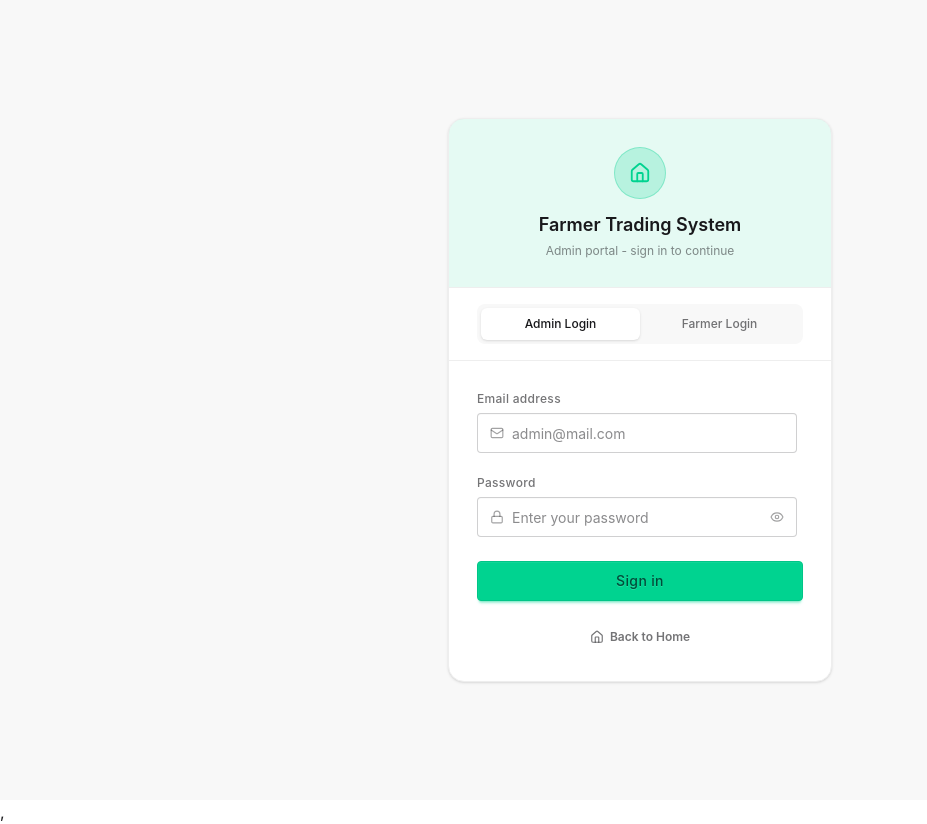
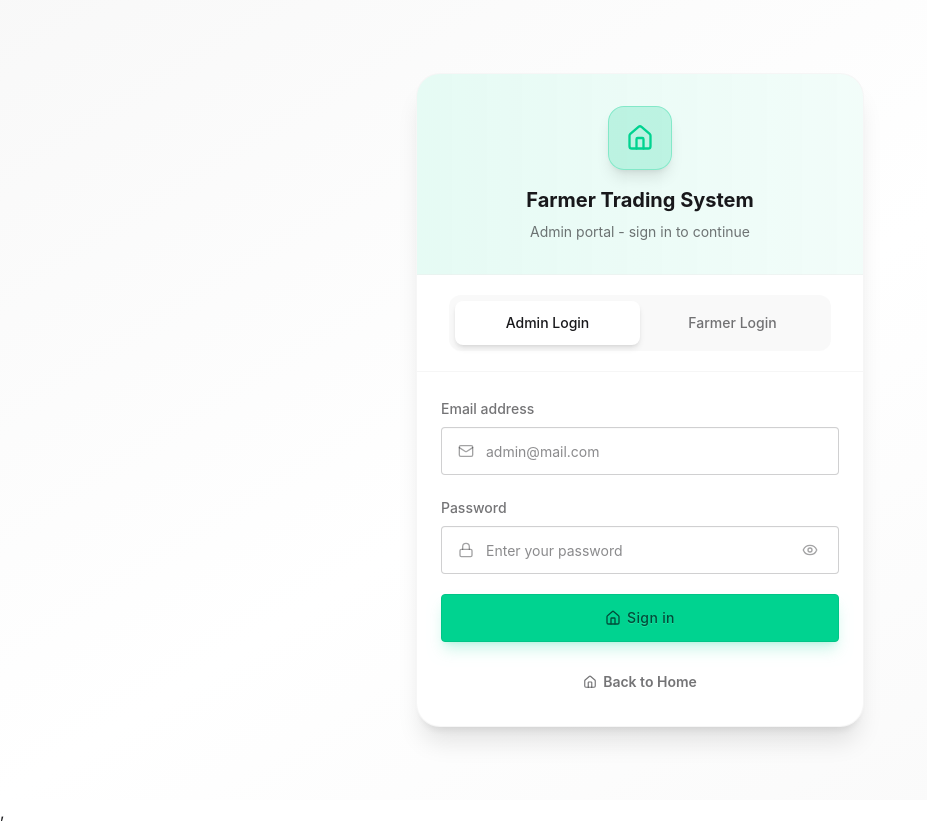
Before and after one commit to ankitjhagithub21/farmer-trading-system, a React (Vite) app in the folder frontend/: page /login in a window 1280 px wide. Shown: the whole page, without its empty margins (0-927 px from the left). Built offline with nearby package versions, Linux system fonts and the light colour scheme; no server answers.

Commit message:
updated login ui component

```diff
--- a/frontend/src/components/admin/AddDeal.jsx
+++ b/frontend/src/components/admin/AddDeal.jsx
@@ -47,7 +47,7 @@ const IconInput = ({ icon: Icon, accent = 'success', ...props }) => {
     info: 'focus-within:border-info focus-within:ring-info/20',
   }
   return (
-    <label className={`input outline-none flex items-center gap-2.5 focus-within:ring-2 transition-all ${rings[accent]}`}>
+    <label className={`input outline-none  w-full flex items-center gap-2.5 focus-within:ring-2 transition-all ${rings[accent]}`}>
       <Icon size={15} className="text-base-content/35 shrink-0" />
       <input className="grow text-sm bg-transparent outline-none placeholder:text-base-content/25" {...props} />
     </label>
@@ -205,7 +205,7 @@ const AddDeal = () => {
               name="farmer"
               value={dealForm.farmer}
               onChange={handleDealChange}
-              className="select select-bordered text-sm focus:border-success focus:ring-2 focus:ring-success/20 focus:outline-none w-full h-12"
+              className="select outline-none text-sm focus:border-success focus:ring-2 focus:ring-success/20 focus:outline-none w-full h-12"
               disabled={farmersLoading}
             >
               <option value="">{farmersLoading ? 'Loading...' : 'Choose a farmer...'}</option>
@@ -318,7 +318,7 @@ const AddDeal = () => {
                   name="status"
                   value={dealForm.status}
                   onChange={handleDealChange}
-                  className="select select-bordered text-sm focus:border-info focus:ring-2 focus:ring-info/20 focus:outline-none w-full"
+                  className="select outline-none text-sm focus:border-info focus:ring-2 focus:ring-info/20 focus:outline-none w-full"
                 >
                   <option value="pending">⏳ Pending</option>
                   <option value="paid">✅ Paid</option>
--- a/frontend/src/components/admin/Login.jsx
+++ b/frontend/src/components/admin/Login.jsx
@@ -77,31 +77,31 @@ const Login = () => {
   }
 
   return (
-    <div className="min-h-screen flex items-center justify-center bg-base-200 p-4">
-      <div className="w-full max-w-sm bg-base-100 rounded-2xl border border-base-300 overflow-hidden shadow-sm">
+    <div className="min-h-screen flex items-center justify-center bg-gradient-to-br from-base-200 via-base-100 to-base-200 p-4">
+      <div className="w-full max-w-md bg-base-100 rounded-3xl border border-base-300/50 shadow-xl backdrop-blur-sm overflow-hidden">
 
         {/* Header banner */}
-        <div className={`${loginType === 'admin' ? 'bg-success/10' : 'bg-info/10'} px-8 py-7 text-center border-b border-base-300`}>
-          <div className={`w-13 h-13 rounded-full ${loginType === 'admin' ? 'bg-success/20 border-success/30' : 'bg-info/20 border-info/30'} border flex items-center justify-center mx-auto mb-3`}>
-            {loginType === 'admin' ? <Home size={22} className={loginType === 'admin' ? 'text-success' : 'text-info'} /> : <User size={22} className="text-info" />}
+        <div className={`${loginType === 'admin' ? 'bg-gradient-to-r from-success/10 to-success/5' : 'bg-gradient-to-r from-info/10 to-info/5'} px-8 py-8 text-center border-b border-base-300/50`}>
+          <div className={`w-16 h-16 rounded-2xl ${loginType === 'admin' ? 'bg-success/20 border-success/30' : 'bg-info/20 border-info/30'} border flex items-center justify-center mx-auto mb-4 shadow-lg`}>
+            {loginType === 'admin' ? <Home size={28} className="text-success" /> : <User size={28} className="text-info" />}
           </div>
-          <h1 className="text-lg font-semibold">
+          <h1 className="text-xl font-bold text-base-content">
             Farmer Trading System
           </h1>
-          <p className="text-xs text-base-content/50 mt-1">
+          <p className="text-sm text-base-content/60 mt-2">
             {loginType === 'admin' ? 'Admin portal - sign in to continue' : 'Farmer portal - enter your mobile number'}
           </p>
         </div>
 
         {/* Login Type Toggle */}
-        <div className="px-7 py-4 border-b border-base-300">
-          <div className="flex bg-base-200 rounded-lg p-1">
+        <div className="px-8 py-5 border-b border-base-300/50">
+          <div className="flex bg-base-200/80 rounded-xl p-1.5 backdrop-blur-sm">
             <button
               type="button"
               onClick={() => handleLoginTypeChange('admin')}
-              className={`flex-1 py-2 px-3 rounded-md text-xs font-medium transition-all ${
+              className={`flex-1 py-3 px-4 rounded-lg text-sm font-medium transition-all duration-200 ${
                 loginType === 'admin'
-                  ? 'bg-base-100 text-base-content shadow-sm'
+                  ? 'bg-base-100 text-base-content shadow-md'
                   : 'text-base-content/60 hover:text-base-content'
               }`}
             >
@@ -110,9 +110,9 @@ const Login = () => {
             <button
               type="button"
               onClick={() => handleLoginTypeChange('farmer')}
-              className={`flex-1 py-2 px-3 rounded-md text-xs font-medium transition-all ${
+              className={`flex-1 py-3 px-4 rounded-lg text-sm font-medium transition-all duration-200 ${
                 loginType === 'farmer'
-                  ? 'bg-base-100 text-base-content shadow-sm'
+                  ? 'bg-base-100 text-base-content shadow-md'
                   : 'text-base-content/60 hover:text-base-content'
               }`}
             >
@@ -122,19 +122,19 @@ const Login = () => {
         </div>
 
         {/* Form */}
-        <form onSubmit={handleSubmit} className="px-7 py-6 space-y-4">
+        <form onSubmit={handleSubmit} className="p-4 lg:p-6 space-y-5">
 
           {loginType === 'admin' ? (
             <>
               {/* Email */}
               <div className="form-control">
-                <label className="label py-0 mb-1.5">
-                  <span className="label-text text-xs font-medium tracking-wide">
+                <label className="label py-0 mb-2">
+                  <span className="label-text text-sm font-medium">
                     Email address
                   </span>
                 </label>
-                <label className="input outline-none flex items-center gap-2 focus-within:border-success focus-within:ring-2 focus-within:ring-success/20">
-                  <Mail size={14} className="text-base-content/40 shrink-0" />
+                <label className="input outline-none flex items-center gap-3 focus-within:border-success focus-within:ring-2 focus-within:ring-success/20 h-12 px-4 w-full">
+                  <Mail size={16} className="text-base-content/40 shrink-0" />
                   <input
                     type="text"
                     name="email"
@@ -149,13 +149,13 @@ const Login = () => {
 
               {/* Password */}
               <div className="form-control">
-                <label className="label py-0 mb-1.5">
-                  <span className="label-text text-xs font-medium tracking-wide">
+                <label className="label py-0 mb-2">
+                  <span className="label-text text-sm font-medium">
                     Password
                   </span>
                 </label>
-                <label className="input outline-none flex items-center gap-2 focus-within:border-success focus-within:ring-2 focus-within:ring-success/20">
-                  <Lock size={14} className="text-base-content/40 shrink-0" />
+                <label className="input outline-none flex items-center gap-3 focus-within:border-success focus-within:ring-2 focus-within:ring-success/20 h-12 px-4 w-full">
+                  <Lock size={16} className="text-base-content/40 shrink-0" />
                   <input
                     type={showPassword ? 'text' : 'password'}
                     name="password"
@@ -168,9 +168,9 @@ const Login = () => {
                   <button
                     type="button"
                     onClick={() => setShowPassword(!showPassword)}
-                    className="text-base-content/40 hover:text-base-content/70 transition-colors"
+                    className="text-base-content/40 hover:text-base-content/70 transition-colors p-1"
                   >
-                    {showPassword ? <EyeOff size={14} /> : <Eye size={14} />}
+                    {showPassword ? <EyeOff size={16} /> : <Eye size={16} />}
                   </button>
                 </label>
               </div>
@@ -178,13 +178,13 @@ const Login = () => {
           ) : (
             /* Farmer Login - Mobile Number Only */
             <div className="form-control">
-              <label className="label py-0 mb-1.5">
-                <span className="label-text text-xs font-medium tracking-wide">
+              <label className="label py-0 mb-2">
+                <span className="label-text text-sm font-medium">
                   Mobile Number
                 </span>
               </label>
-              <label className="input outline-none flex items-center gap-2 focus-within:border-info focus-within:ring-2 focus-within:ring-info/20">
-                <Phone size={14} className="text-base-content/40 shrink-0" />
+              <label className="input outline-none flex items-center gap-3 focus-within:border-info focus-within:ring-2 focus-within:ring-info/20 h-12 px-4 w-full">
+                <Phone size={16} className="text-base-content/40 shrink-0" />
                 <input
                   type="tel"
                   name="mobile"
@@ -208,16 +208,19 @@ const Login = () => {
           {/* Submit */}
           <button
             type="submit"
-            className={`btn ${loginType === 'admin' ? 'btn-success' : 'btn-info'} w-full mt-2 text-sm font-medium tracking-wide`}
+            className={`btn ${loginType === 'admin' ? 'btn-success' : 'btn-info'} w-full h-12 text-sm font-medium tracking-wide shadow-lg ${loginType === 'admin' ? 'shadow-success/20' : 'shadow-info/20'} active:scale-[0.98] transition-transform`}
             disabled={loading}
           >
             {loading ? (
               <>
-                <span className="loading loading-spinner loading-xs" />
+                <span className="loading loading-spinner loading-sm" />
                 Signing in...
               </>
             ) : (
-              'Sign in'
+              <>
+                {loginType === 'admin' ? <Home size={16} /> : <User size={16} />}
+                Sign in
+              </>
             )}
           </button>
 
@@ -225,7 +228,7 @@ const Login = () => {
           <button
             type="button"
             onClick={() => navigate('/')}
-            className="btn btn-ghost w-full text-xs text-base-content/60 hover:text-base-content hover:bg-base-200"
+            className="btn btn-ghost w-full h-10 text-sm text-base-content/60 hover:text-base-content hover:bg-base-200 transition-colors"
           >
             <Home size={14} />
             Back to Home
--- a/frontend/src/components/farmer/FarmerHome.jsx
+++ b/frontend/src/components/farmer/FarmerHome.jsx
@@ -190,7 +190,6 @@ const FarmerHome = () => {
             <table className="table table-zebra w-full">
               <thead>
                 <tr>
-                  <th>Product Name</th>
                   <th>Material</th>
                   <th>Weight</th>
                   <th>Rate</th>
@@ -202,7 +201,7 @@ const FarmerHome = () => {
               <tbody>
                 {products.map((product, index) => (
                   <tr key={product._id || index}>
-                    <td className="font-medium">{product.productName}</td>
+
                     <td>
                       <span className="badge badge-ghost badge-sm capitalize">
                         {product.material}
```
